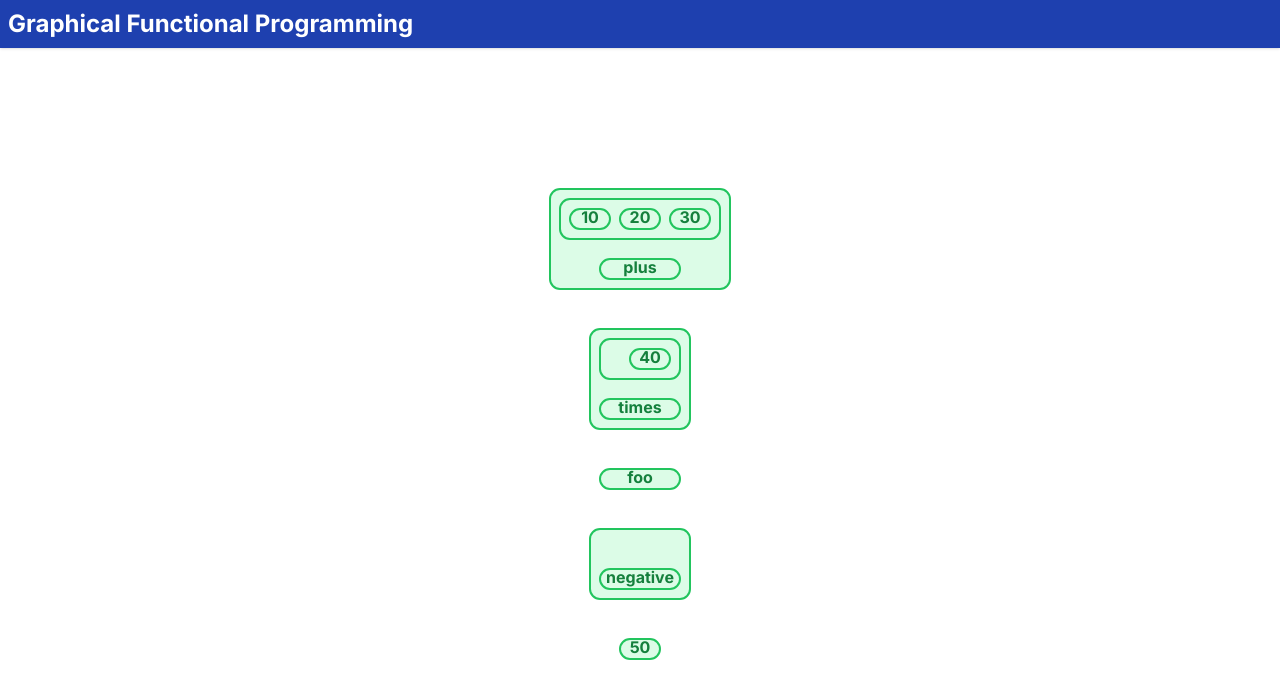
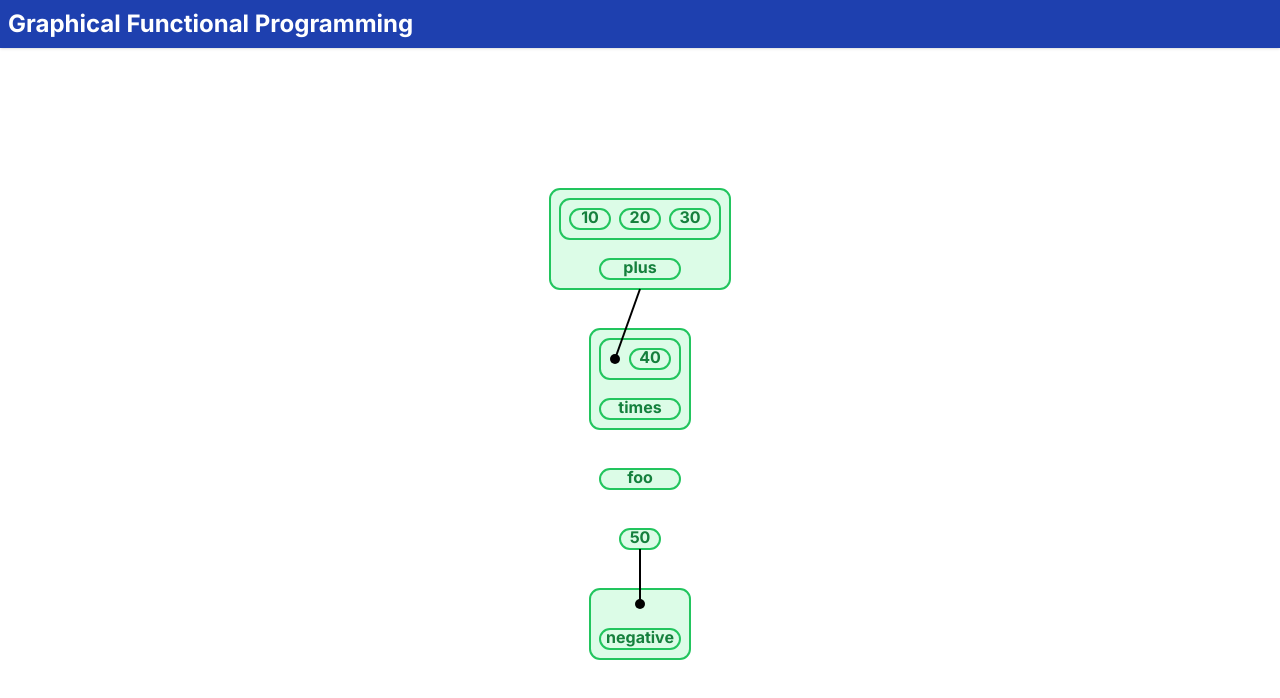
Before and after one commit to anoop901/graphical-functional-programming, a Next.js app: page /graphical-functional-programming/ in a window 1280 px wide. Shown: the top 698 px of the page. Built offline with nearby package versions, Linux system fonts and the light colour scheme.

Commit message:
calculate line connection start/end points, and render line connections

```diff
--- a/components/ProgramEditor.tsx
+++ b/components/ProgramEditor.tsx
@@ -14,7 +14,10 @@ export default function ProgramEditor() {
   useEffect(() => {
     setProgram(makeInitialProgram());
   }, []);
-  const layout = useMemo(() => calculateProgramLayout(program), [program]);
+  const { blockLayouts, lineConnectionEndpoints } = useMemo(
+    () => calculateProgramLayout(program),
+    [program]
+  );
   const nestedDependencyGraph = programToNestedDependencyGraph(program);
   const clusterRootBlockIds = findRoots(nestedDependencyGraph);
 
@@ -30,7 +33,7 @@ export default function ProgramEditor() {
         )
         .map((blockId) => {
           const block = program.blocks[blockId];
-          const { center, size } = layout[blockId];
+          const { center, size } = blockLayouts[blockId];
           return (
             <g key={blockId}>
               <CenteredRect
@@ -57,6 +60,19 @@ export default function ProgramEditor() {
             </g>
           );
         })}
+      {lineConnectionEndpoints.map(({ dependencyBlockId, endpoint }, index) => (
+        <g key={index}>
+          <line
+            x1={blockLayouts[dependencyBlockId].output.x}
+            y1={blockLayouts[dependencyBlockId].output.y}
+            x2={endpoint.x}
+            y2={endpoint.y}
+            stroke={colors.black}
+            strokeWidth={2}
+          />
+          <circle cx={endpoint.x} cy={endpoint.y} r={5} fill={colors.black} />
+        </g>
+      ))}
     </ResizingSvg>
   );
 }
--- a/logic/calculateProgramLayout.ts
+++ b/logic/calculateProgramLayout.ts
@@ -7,7 +7,13 @@ import programToNestedDependencyGraph from "./programToNestedDependencyGraph";
 import findRoots from "./graph/findRoots";
 
 export default function calculateDefaultLayout(program: Program): {
-  [id: string]: BlockLayout;
+  blockLayouts: {
+    [id: string]: BlockLayout;
+  };
+  lineConnectionEndpoints: {
+    dependencyBlockId: string;
+    endpoint: { x: number; y: number };
+  }[];
 } {
   const allBlockIds = Object.keys(program.blocks);
   const nestedDependencyGraph = programToNestedDependencyGraph(program);
@@ -50,31 +56,47 @@ export default function calculateDefaultLayout(program: Program): {
   for (let i = 0; i < clusterRootBlockIds.length; i++) {
     const clusterRootBlockId = clusterRootBlockIds[i];
     const clusterInterval = clusterIntervals[i];
-    blockCenters[clusterRootBlockId] = { x: 0, y: clusterInterval.center };
+    blockCenters[clusterRootBlockId] = {
+      x: 0,
+      y: clusterInterval.center,
+    };
   }
+
+  const lineConnectionEndpoints: {
+    dependencyBlockId: string;
+    endpoint: { x: number; y: number };
+  }[] = [];
 
   for (const blockId of blocksReverseTopologicallySorted) {
     const dependencyBlockIds = getDependenciesOfBlock(program.blocks[blockId]);
     for (let i = 0; i < dependencyBlockIds.length; i++) {
       const dependencyBlockId = dependencyBlockIds[i];
+      const dependencyLocationWithinBlock = {
+        x: blockCenters[blockId].x + blockDependenciesOffsets[blockId][i].x,
+        y: blockCenters[blockId].y + blockDependenciesOffsets[blockId][i].y,
+      };
       if (program.blocks[dependencyBlockId].nested) {
-        blockCenters[dependencyBlockId] = {
-          x: blockCenters[blockId].x + blockDependenciesOffsets[blockId][i].x,
-          y: blockCenters[blockId].y + blockDependenciesOffsets[blockId][i].y,
-        };
+        blockCenters[dependencyBlockId] = dependencyLocationWithinBlock;
       } else {
-        // TODO: Calculate the location of the end point of the line connection.
+        lineConnectionEndpoints.push({
+          dependencyBlockId,
+          endpoint: dependencyLocationWithinBlock,
+        });
       }
     }
   }
 
-  const layout: { [id: string]: BlockLayout } = {};
+  const blockLayouts: { [id: string]: BlockLayout } = {};
   for (const blockId of allBlockIds) {
-    layout[blockId] = {
+    blockLayouts[blockId] = {
       center: blockCenters[blockId],
+      output: {
+        x: blockCenters[blockId].x,
+        y: blockCenters[blockId].y + blockSizes[blockId].height / 2,
+      },
       size: blockSizes[blockId],
     };
   }
 
-  return layout;
+  return { blockLayouts, lineConnectionEndpoints };
 }
--- a/model/BlockLayout.ts
+++ b/model/BlockLayout.ts
@@ -1,5 +1,9 @@
 export default interface BlockLayout {
   center: {
+    x: number;
+    y: number;
+  };
+  output: {
     x: number;
     y: number;
   };
--- a/model/Program.ts
+++ b/model/Program.ts
@@ -62,6 +62,11 @@ export function makeInitialProgram(): Program {
         name: "foo",
         nested: false,
       },
+      [blockId11]: {
+        type: "IntegerLiteralBlock",
+        value: 50,
+        nested: false,
+      },
       [blockId12]: {
         type: "FunctionCallBlock",
         functionBlockId: blockId13,
@@ -73,11 +78,6 @@ export function makeInitialProgram(): Program {
         name: "negative",
         nested: true,
       },
-      [blockId11]: {
-        type: "IntegerLiteralBlock",
-        value: 50,
-        nested: false,
-      },
     },
   };
 }
```
